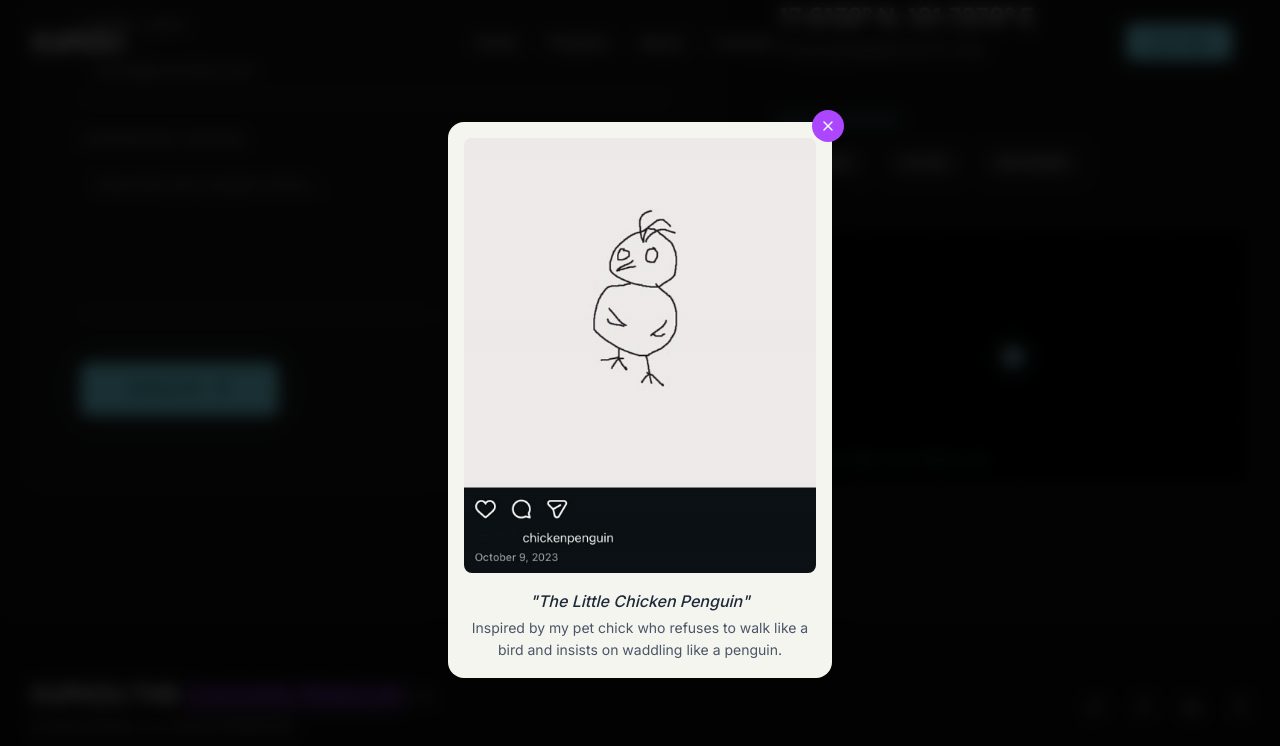
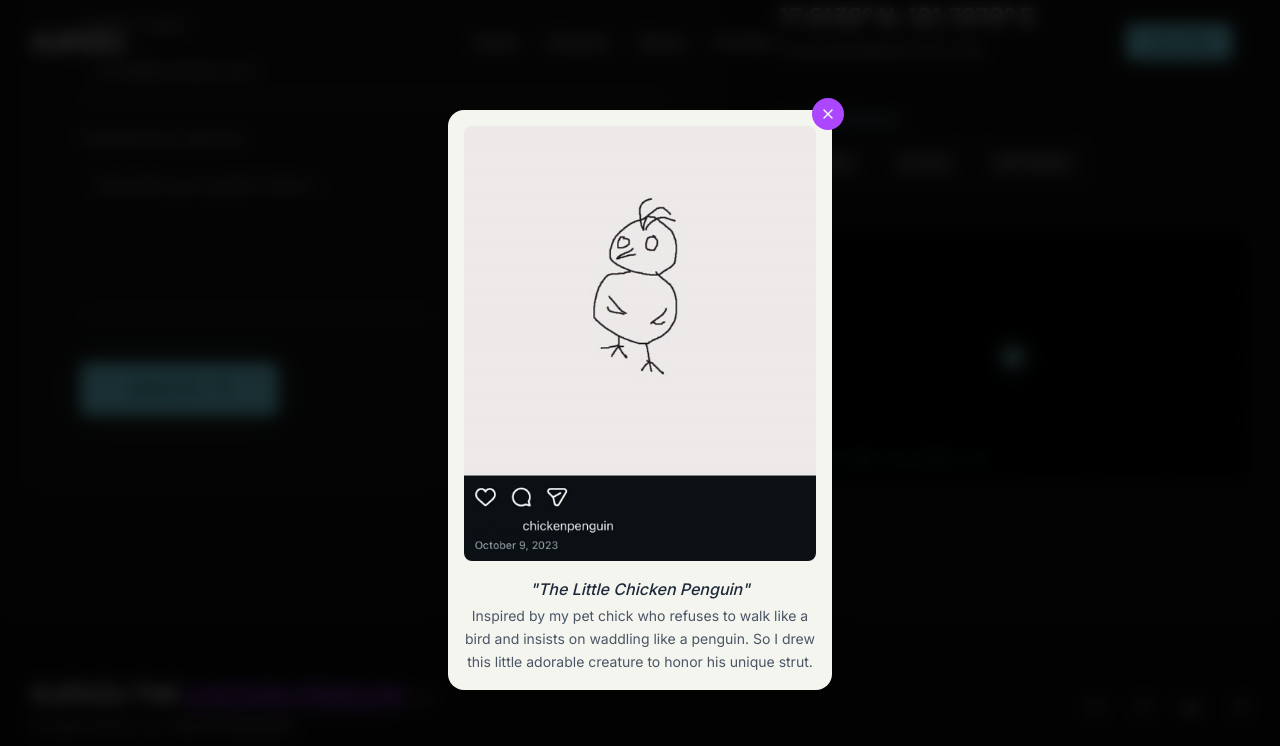
Before and after one commit to kupxzu/carlkupxzu-portfolio, a React (Vite) app: page / in a window 1280 px wide. Both pictures are taken after a click on the element "CHICKEN.PENGUIN". Shown: the part 5205-5951 px from the top of the page. Built offline with nearby package versions, Linux system fonts and the light colour scheme.

Commit message:
Update Footer component with enhanced description and formatting adjustments

```diff
--- a/src/App.tsx
+++ b/src/App.tsx
@@ -729,7 +729,7 @@ const Footer = () => {
             className="fixed inset-0 z-[100] flex items-center justify-center bg-black/80 backdrop-blur-sm cursor-pointer"
             onClick={() => setShowChickenPenguin(false)}
           >
-<motion.div
+              <motion.div
               initial={{ scale: 0.8, opacity: 0 }}
               animate={{ scale: 1, opacity: 1 }}
               exit={{ scale: 0.8, opacity: 0 }}
@@ -756,7 +756,7 @@ const Footer = () => {
                   "The Little Chicken Penguin"
                 </p>
                 <p className="text-sm text-gray-600 mt-1 leading-relaxed">
-                  Inspired by my pet chick who refuses to walk like a bird and insists on waddling like a penguin.
+                  Inspired by my pet chick who refuses to walk like a bird and insists on waddling like a penguin. So I drew this little adorable creature to honor his unique strut.
                 </p>
               </div>
             </motion.div>
```
